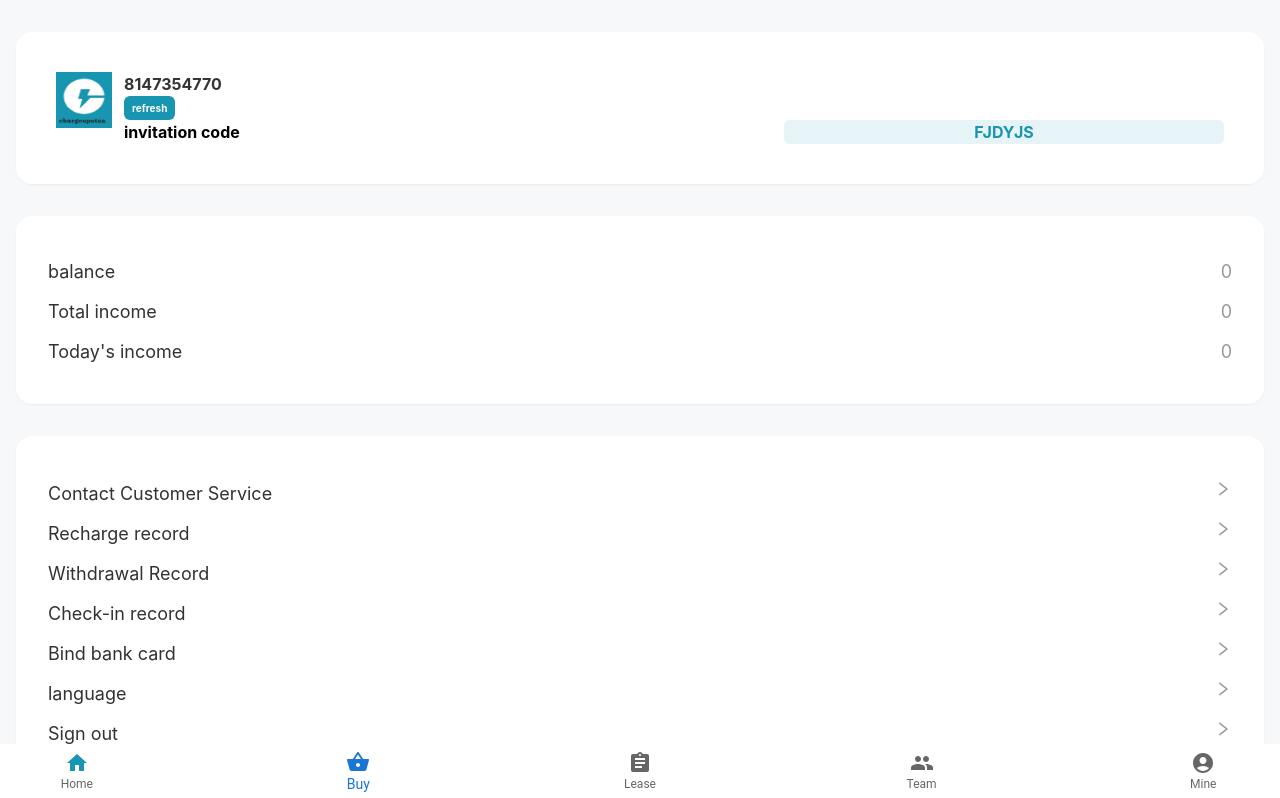
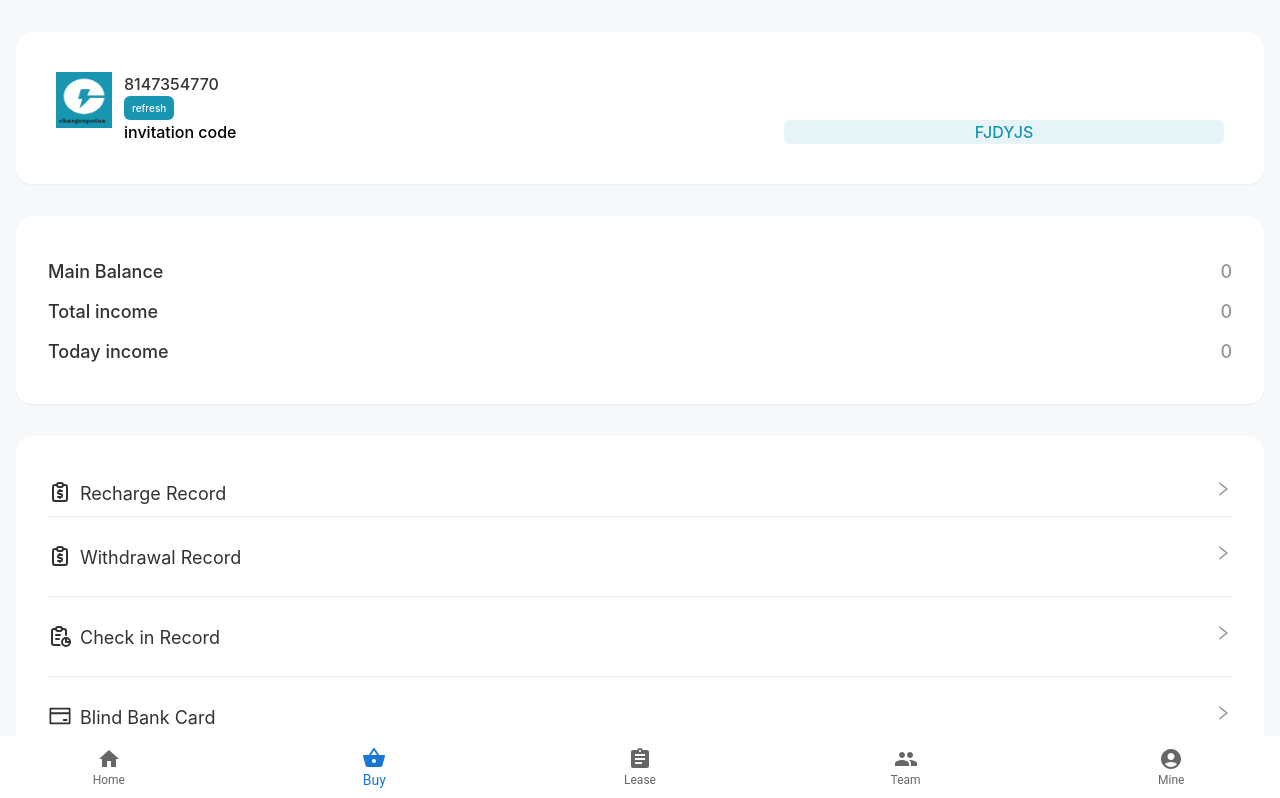
Before and after one commit to Sageer-M-Kabeer/charges_pots, a React (Create React App) app in the folder chargespots/: page /mine in a window 1280 px wide. Shown: the top 798 px of the page. Built offline with nearby package versions, Linux system fonts and the light colour scheme.

Commit message:
fixed mine ui

```diff
--- a/chargespots/src/components/BottomBar.js
+++ b/chargespots/src/components/BottomBar.js
@@ -15,35 +15,35 @@ function BottomBar() {
       value={activeTab}
       onChange={(event, newValue) => handleTabClick(newValue)}
       showLabels
-      className="flex justify-between  bg-white fixed bottom-0 w-full md:gap-32"
+      className="flex justify-between px-10 py-8  bg-white fixed bottom-0 w-screen h-8 md:gap-32"
     >
       <BottomNavigationAction
         label="Home"
-        icon={<HomeIcon style={{ color: activeTab === 1 ? 'rgb(24, 149, 176)' : 'inherit' }} />}
+        icon={<HomeIcon/>}
         component={Link}
         to="/"
       />
       <BottomNavigationAction
         label="Buy"
-        icon={<ShoppingBasketIcon style={{ color: activeTab === 2 ? 'rgb(24, 149, 176)' : 'inherit' }} />}
+        icon={<ShoppingBasketIcon />}
         component={Link}
         to="/buy"
       />
       <BottomNavigationAction
         label="Lease"
-        icon={<AssignmentIcon style={{ color: activeTab === 3 ? 'rgb(24, 149, 176)' : 'inherit' }} />}
+        icon={<AssignmentIcon />}
         component={Link}
         to="/lease"
       />
       <BottomNavigationAction
         label="Team"
-        icon={<PeopleIcon style={{ color: activeTab === 4 ? 'rgb(24, 149, 176)' : 'inherit' }} />}
+        icon={<PeopleIcon/>}
         component={Link}
         to="/team"
       />
       <BottomNavigationAction
         label="Mine"
-        icon={<AccountCircleIcon style={{ color: activeTab === 5 ? 'rgb(24, 149, 176)' : 'inherit' }} />}
+        icon={<AccountCircleIcon/>}
         component={Link}
         to="/mine"
       />
--- a/chargespots/src/pages/Mine.js
+++ b/chargespots/src/pages/Mine.js
@@ -2,6 +2,12 @@ import React from 'react'
 import logo from '../assets/logo2.png'
 import ButtomBar from '../components/BottomBar'
 import {AiOutlineRight} from 'react-icons/ai'
+import {AiOutlineCreditCard} from 'react-icons/ai'
+import {TbReportMoney,TbReport} from 'react-icons/tb'
+import {RiCustomerService2Line} from 'react-icons/ri'
+import {MdOutlineLanguage} from 'react-icons/md'
+import {GoSignOut} from 'react-icons/go'
+import { Link } from 'react-router-dom'
 
 
 const Mine = () => {
@@ -19,7 +25,7 @@ const Mine = () => {
                                 <img className="w-full h-full" src={logo} alt="" />
                             </div>
                             <div className="flex-1 pl-3 flex-col justify-center">
-                                <div className="mb-[10px]text-md font-bold text-[#333] w-full overflow-hidden justify-between items-center">
+                                <div className="mb-[10px]text-md font-medium flex-1 text-[#333] gap-10  flex-row w-full overflow-hidden justify-between items-center">
                                     <div>
                                         8147354770
                                         <div>
@@ -31,7 +37,7 @@ const Mine = () => {
 
 
                                 </div>
-                                <div className="flex justify-between h-6 leading-[24px] font-bold">
+                                <div className="flex justify-between h-6 leading-[24px] font-medium">
                                     <div>invitation code</div>
                                     <div className="text-[#1895b0] p-[4px,8px] w-[40%] rounded-md text-center bg-[rgb(24,149,176,.1)] ">
                                     FJDYJS
@@ -49,16 +55,16 @@ const Mine = () => {
                  <div className="relative  mb-8 bg-[#fff]  shadow-sm rounded-2xl">
                     <div className="p-8">
                         <div className="m-[0,16px] pt-3 overflow-hidden bg-white">
-                            <div className="flex relative box-border w-full p-[10px,16px] text-[#323232] mb-2 text-[18px] leading-[24px]">
-                                <div className="flex-1 "> <span>balance</span></div>
+                            <div className="flex relative box-border w-full p-[10px,16px] font-[500] text-[#323232] mb-2 text-[18px] leading-[24px]">
+                                <div className="flex-1 "> <span>Main Balance</span></div>
                                 <div className="relative text-right text-[#969799] mb-2 overflow-hidden "> <span>0</span></div>
                             </div>
-                            <div className="flex relative box-border w-full p-[10px,16px] text-[#323232]  mb-2 text-[18px] leading-[24px]">
+                            <div className="flex relative box-border w-full p-[10px,16px] font-[500]  text-[#323232]  mb-2 text-[18px] leading-[24px]">
                                 <div className="flex-1 "> <span>Total income</span></div>
                                 <div className="relative text-right text-[#969799] mb-2 overflow-hidden "> <span>0</span></div>
                             </div>
-                            <div className="flex relative box-border w-full p-[10px,16px] text-[#323232] mb-2 text-[18px] leading-[24px]">
-                                <div className="flex-1 "> <span>Today's income</span></div>
+                            <div className="flex relative box-border w-full p-[10px,16px] font-[500]  text-[#323232] mb-2 text-[18px] leading-[24px]">
+                                <div className="flex-1 "> <span>Today income</span></div>
                                 <div className="relative text-right text-[#969799] overflow-hidden "> <span>0</span></div>
                             </div>
 
@@ -68,57 +74,76 @@ const Mine = () => {
                     </div>
                 </div>
                 {/* card */}
-                <div className="relative  mb-8 bg-[#fff]  shadow-sm rounded-2xl">
-                    <div className="p-8">
-                        <div className="m-[0,16px] pt-3 overflow-hidden bg-white">
+                <div className="relative  mb-10 bg-[#fff]  shadow-sm rounded-2xl">
+                    <div className="p-8 flex justify-between flex-col gap-4">
+                        <Link className="m-[0,16px] pt-3 overflow-hidden bg-white">
                             <div className="flex relative box-border w-full p-[10px,16px] text-[#323232] text-[14px] leading-[24px]">
-                                <div className="flex-1 "> <span className="text-lg">Contact Customer Service</span></div>
+                                <div className='text-2xl items-center mr-2'> <TbReportMoney/> </div>
+                                <div className="flex-1 "> <span className="text-lg">Recharge Record</span></div>
                                 <div className="relative text-right text-[#969799] overflow-hidden "> <span className="text-lg"><AiOutlineRight/></span></div>
                             </div>
+                            <hr className="w- text-gray-100 h-1 mt-2"/>
 
-                        </div>
-                        <div className="m-[0,16px] pt-3 overflow-hidden bg-white">
+                        </Link>
+                        <Link className="m-[0,16px] pt-2 overflow-hidden bg-white">
                             <div className="flex relative box-border w-full p-[10px,16px] text-[#323232] text-[14px] leading-[24px]">
-                                <div className="flex-1 "> <span className="text-lg">Recharge record</span></div>
-                                <div className="relative text-right text-[#969799] overflow-hidden "> <span className="text-lg"><AiOutlineRight/></span></div>
-                            </div>
-
-                        </div>
-                        <div className="m-[0,16px] pt-3 overflow-hidden bg-white">
-                            <div className="flex relative box-border w-full p-[10px,16px] text-[#323232] text-[14px] leading-[24px]">
+                                <div className='text-2xl items-center mr-2'> <TbReportMoney/> </div>
                                 <div className="flex-1 "> <span className="text-lg">Withdrawal Record</span></div>
                                 <div className="relative text-right text-[#969799] overflow-hidden "> <span className="text-lg"><AiOutlineRight/></span></div>
                             </div>
 
-                        </div>
+                        </Link>
+                        <hr className="w- text-gray-100 h-1 mt-2"/>
 
-                        <div className="m-[0,16px] pt-3 overflow-hidden bg-white">
+                        <Link className="m-[0,16px] pt-2 overflow-hidden bg-white">
                             <div className="flex relative box-border w-full p-[10px,16px] text-[#323232] text-[14px] leading-[24px]">
-                                <div className="flex-1 "> <span className="text-lg">Check-in record</span></div>
+                                <div className='text-2xl items-center mr-2'> <TbReport/> </div>
+                                <div className="flex-1 "><span className="text-lg">Check in Record</span></div>
                                 <div className="relative text-right text-[#969799] overflow-hidden "> <span className="text-lg"><AiOutlineRight/></span></div>
                             </div>
 
-                        </div>
-                        <div className="m-[0,16px] pt-3 overflow-hidden bg-white">
+                        </Link>
+                        <hr className="w- text-gray-100 h-1 mt-2"/>
+
+                        <Link className="m-[0,16px] pt-2 overflow-hidden bg-white">
                             <div className="flex relative box-border w-full p-[10px,16px] text-[#323232] text-[14px] leading-[24px]">
-                                <div className="flex-1 "> <span className="text-lg">Bind bank card</span></div>
+                            <div className='text-2xl items-center mr-2'> <AiOutlineCreditCard/> </div>
+                                <div className="flex-1 "> <span className="text-lg">Blind Bank Card</span></div>
                                 <div className="relative text-right text-[#969799] overflow-hidden "> <span className="text-lg"><AiOutlineRight/></span></div>
                             </div>
 
-                        </div>
-                        <div className="m-[0,16px] pt-3 overflow-hidden bg-white">
+                        </Link>
+                        <hr className="w- text-gray-100 h-1 mt-2"/>
+
+                        <Link className="m-[0,16px] pt-2 overflow-hidden bg-white">
                             <div className="flex relative box-border w-full p-[10px,16px] text-[#323232] text-[14px] leading-[24px]">
-                                <div className="flex-1 "> <span className="text-lg">language</span></div>
+                                <div className='text-2xl items-center mr-2'> <RiCustomerService2Line/> </div>
+                                <div className="flex-1 "> <span className="text-lg">Customer Service</span></div>
                                 <div className="relative text-right text-[#969799] overflow-hidden "> <span className="text-lg"><AiOutlineRight/></span></div>
                             </div>
 
-                        </div>
-                        <div className="m-[0,16px] pt-3 overflow-hidden bg-white">
+                        </Link>
+                        <hr className="w- text-gray-100 h-1 mt-2"/>
+
+                        <Link className="m-[0,16px] pt-2 overflow-hidden bg-white">
                             <div className="flex relative box-border w-full p-[10px,16px] text-[#323232] text-[14px] leading-[24px]">
-                                <div className="flex-1 "> <span className="text-lg">Sign out</span></div>
+                            <div className='text-2xl items-center mr-2'> <MdOutlineLanguage/> </div>
+                                <div className="flex-1 "> <span className="text-lg">Modern Language</span></div>
                                 <div className="relative text-right text-[#969799] overflow-hidden "> <span className="text-lg"><AiOutlineRight/></span></div>
                             </div>
-                        </div>
+
+                        </Link>
+                        <hr className="w- text-gray-100 h-1 mt-2"/>
+
+                        <Link className="m-[0,16px] pt-2 overflow-hidden bg-white">
+                            <div className="flex relative box-border w-full p-[10px,16px] text-[#323232] text-[14px] leading-[24px]">
+                            <div className='text-2xl items-center mr-2'> <GoSignOut/> </div>
+                                <div className="flex-1 "> <span className="text-lg">Sign Out</span></div>
+                                <div className="relative text-right text-[#969799] overflow-hidden "> <span className="text-lg"><AiOutlineRight/></span></div>
+                            </div>
+                        </Link>
+                        <hr className="w- text-gray-100 h-1 mt-2"/>
+
                     </div>
                 </div>
             </div>
```
